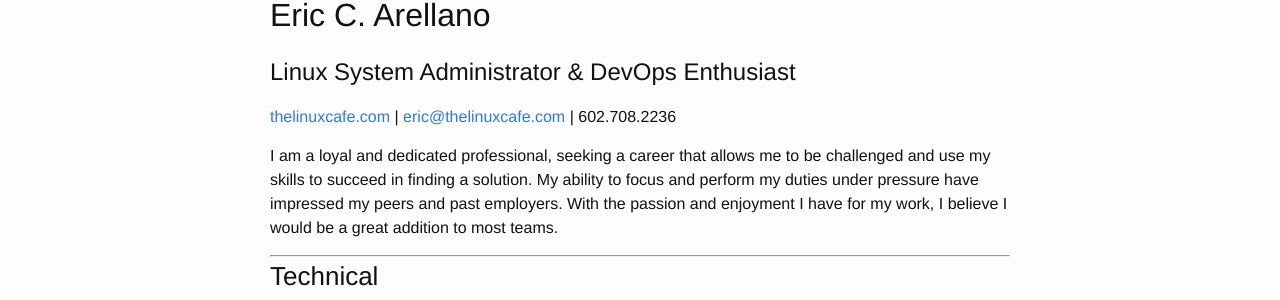
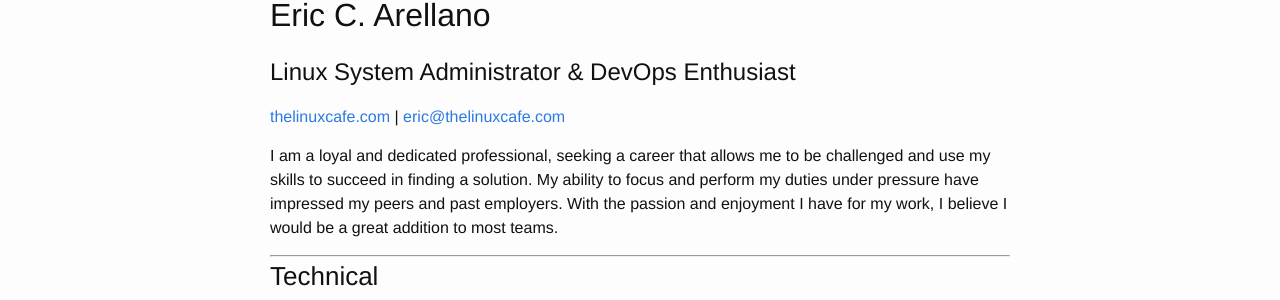
Before and after one commit to ericccsaysss/ericccsaysss.github.io, a Jekyll site: the page built from resume.md, in a window 1280 px wide. Shown: the part 173-473 px from the top of the page. Built offline with Jekyll 4.4.1, drawn with Linux system fonts in a browser that asks for light colours.

Commit message:
removed number from resume

```diff
--- a/resume.md
+++ b/resume.md
@@ -9,7 +9,7 @@ permalink: /resume/
 
 # Linux System Administrator & DevOps Enthusiast
 
-[thelinuxcafe.com][thelc] \| [eric@thelinuxcafe.com](mailto:eric@thelinuxcafe.com) \| 602.708.2236
+[thelinuxcafe.com][thelc] \| [eric@thelinuxcafe.com](mailto:eric@thelinuxcafe.com)
 
   I am a loyal and dedicated professional, seeking a career that allows me to be
   challenged and use my skills to succeed in finding a solution. My ability to focus and
```
